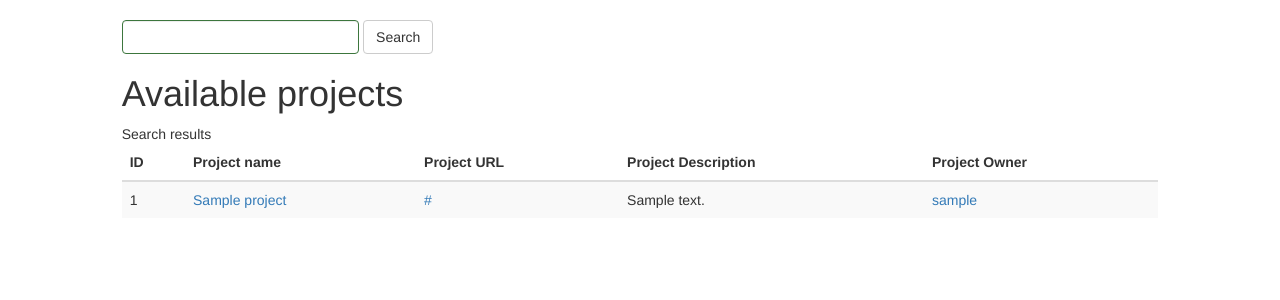
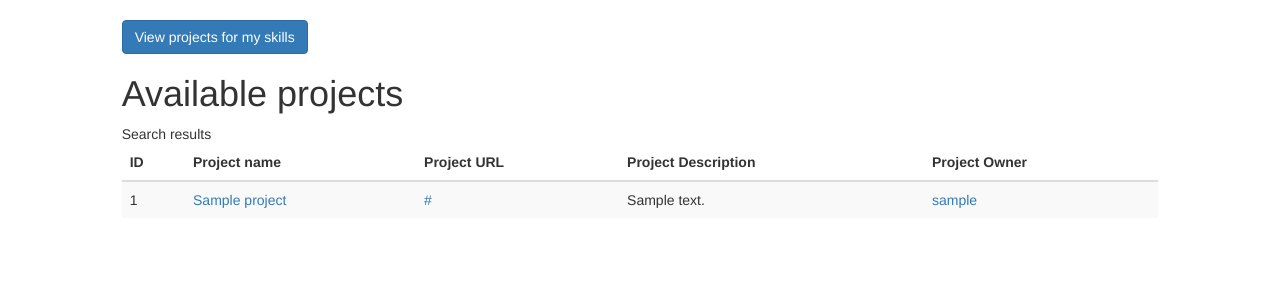
Before and after one commit to osssystem/oss, a Django app: template oss_main/templates/oss_main/projects.html in a window 1280 px wide. Shown: the part 51-351 px from the top of the page. Run offline with Django 3.2, Linux system fonts and the light colour scheme; the template is opened without the code that fills it: most values are stand-ins (such as "Sample title", 1, 10 or a date in 2020); parts of the project's set-up code (start-up, migrations or seed data) failed here and were passed over; some libraries are stand-ins or nearby versions.

Commit message:
Filter projects by user skills

```diff
--- a/oss_main/templates/oss_main/projects.html
+++ b/oss_main/templates/oss_main/projects.html
@@ -4,11 +4,15 @@
 
 {% block content %}
 <div class="form-group has-success has-feedback">
-    <form class="form-inline" role="form">
-        <div class="form-group">
-            <input type="text" class="form-control" id="exampleInputEmail2">
-        </div>
-        <button type="submit" class="btn btn-default">Search</button>
+{#    <form class="form-inline" role="form">#}
+{#        <div class="form-group">#}
+{#            <input type="text" class="form-control" id="exampleInputEmail2">#}
+{#        </div>#}
+{#        <button type="submit" class="btn btn-default">Search</button>#}
+{#    </form>#}
+    <form action="" method="POST">
+        {% csrf_token %}
+        <input type="submit" class="btn btn-primary" value="View projects for my skills">
     </form>
 </div>
 <h1>Available projects</h1>
```
Also changed, not shown: oss_main/views.py (+30 -17 lines), db.sqlite3.
